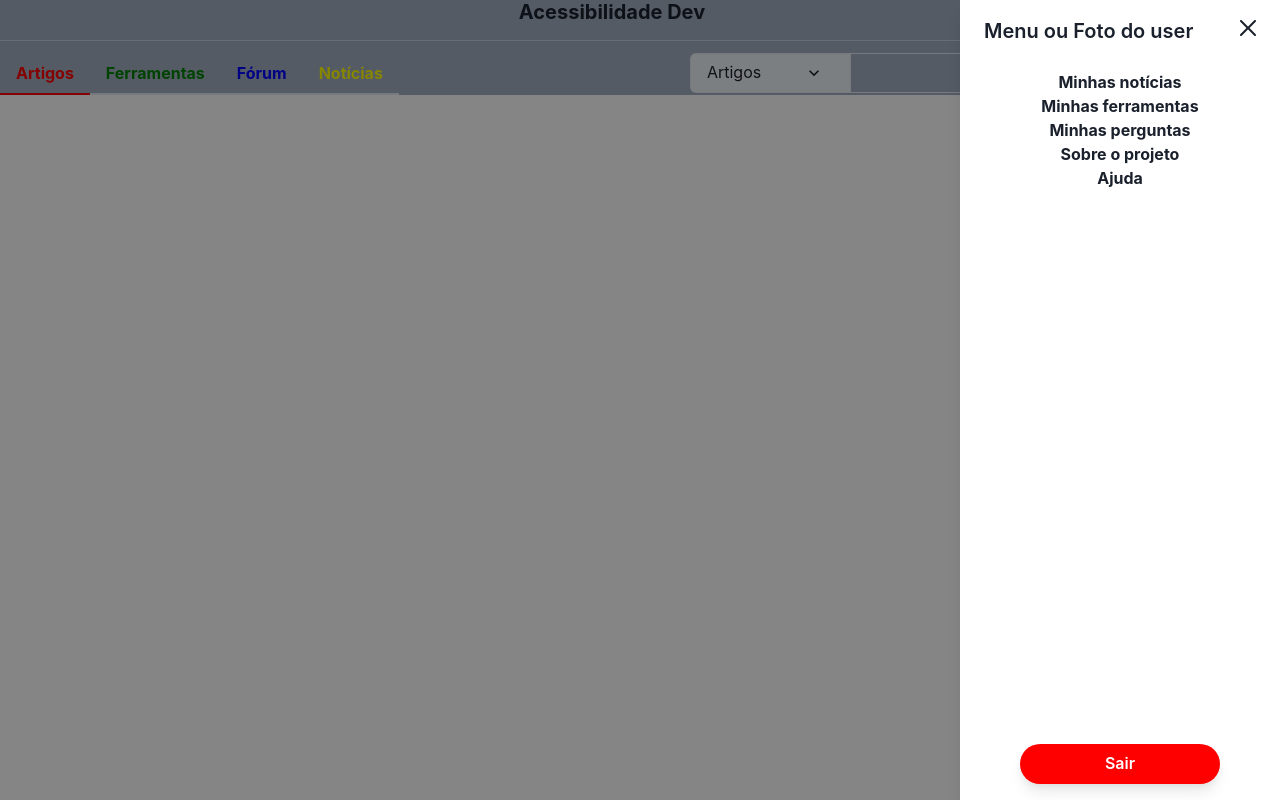
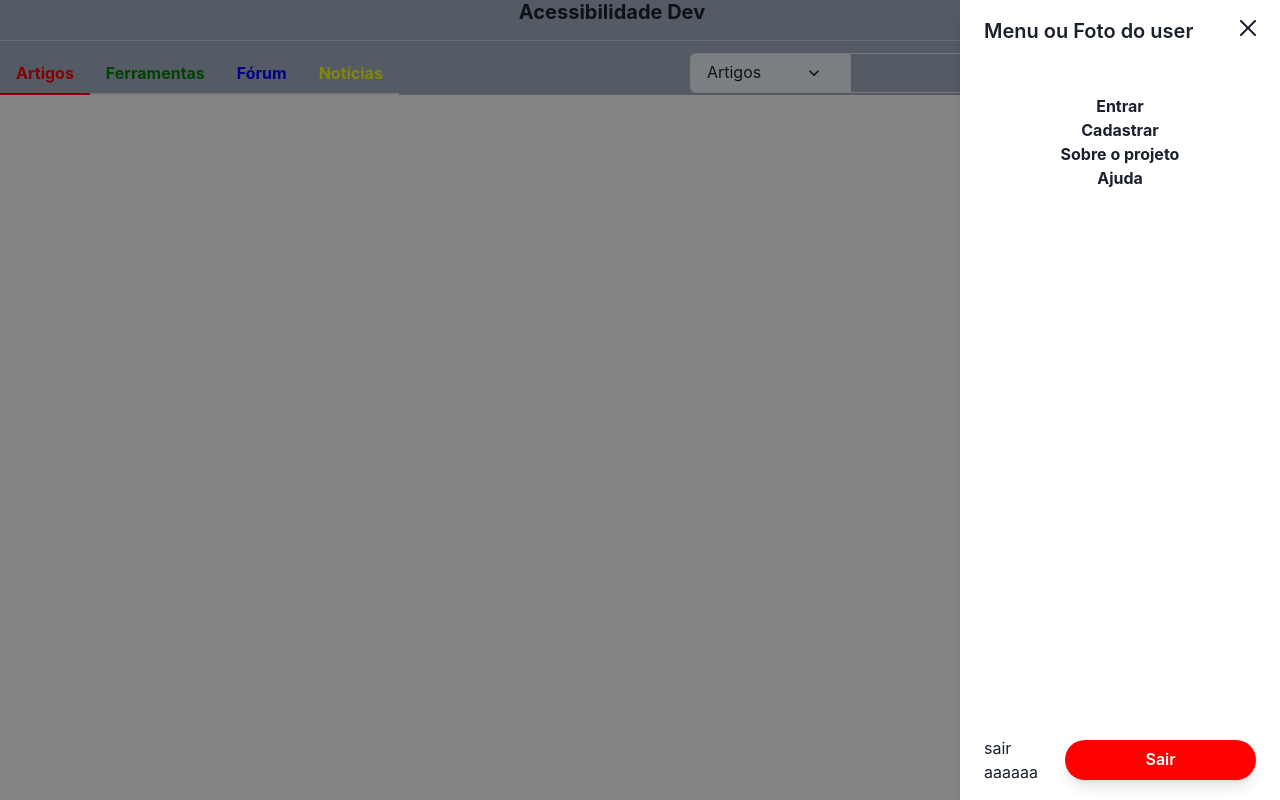
Before and after one commit to mdaniliauskas/acessibilidade-dev-front-end, a React (Vite) app: page / in a window 1280 px wide. Both pictures are taken after a click on the button 1252 px from the left and 20 px from the top of the page. Built offline with nearby package versions, Linux system fonts and the light colour scheme.

Commit message:
feat(CustomButton): props para capturar o evento de clique
configura novo domain e clientId do novo projeto do auth0

```diff
--- a/src/components/CustomButton/index.jsx
+++ b/src/components/CustomButton/index.jsx
@@ -7,6 +7,7 @@ function CustomButton({
   children,
   bg = "green",
   bgHover = "green.600",
+  onClick: handleClick,
 }) {
   return (
     <Button
@@ -17,6 +18,7 @@ function CustomButton({
       bg={bg}
       color="white"
       _hover={{ bg: bgHover ? bgHover : bg }}
+      onClick={() => handleClick()}
     >
       {children}
     </Button>
--- a/src/components/MenuSideBar/index.jsx
+++ b/src/components/MenuSideBar/index.jsx
@@ -1,106 +1,96 @@
+import React, { useState } from "react";
+import { Menu } from "react-feather";
+import CustomButton from "../CustomButton";
 
-import React, {useState} from 'react'
-import { Menu } from 'react-feather';
-import CustomButton from '../CustomButton';
+import LoginButton from "../LoginButton";
 
 import {
   Button,
   Drawer,
-  DrawerBody,    //centro afastado do outro
-  DrawerFooter,   //deixa para baixo na direita
-  DrawerHeader,     //deixa com negrito
-  DrawerOverlay,    //escurece tudo
-  DrawerContent,    //some com tudo
+  DrawerBody, //centro afastado do outro
+  DrawerFooter, //deixa para baixo na direita
+  DrawerHeader, //deixa com negrito
+  DrawerOverlay, //escurece tudo
+  DrawerContent, //some com tudo
   DrawerCloseButton,
   Link,
   Text,
   useDisclosure,
-} from '@chakra-ui/react'
+} from "@chakra-ui/react";
+import { useAuth0 } from "@auth0/auth0-react";
 
 const index = () => {
-  const { isOpen, onOpen, onClose } = useDisclosure()
-  const btnRef = React.useRef()
+  const { user, isAuthenticated, error, loginWithRedirect, logout } =
+    useAuth0();
 
-  const [isLogged, setIsLogged] = useState(true)
+  console.log(isAuthenticated);
+  console.log(error);
+  const { isOpen, onOpen, onClose } = useDisclosure();
+  const btnRef = React.useRef();
 
   return (
     <>
-      <Button ref={btnRef} colorScheme='white' onClick={onOpen}>
-        <Menu/>
+      <Button ref={btnRef} colorScheme="white" onClick={onOpen}>
+        <Menu />
       </Button>
       <Drawer
         isOpen={isOpen}
-        placement='right'
+        placement="right"
         onClose={onClose}
         finalFocusRef={btnRef}
       >
-        <DrawerOverlay/>
-        <DrawerContent >
-
+        <DrawerOverlay />
+        <DrawerContent>
           <DrawerHeader>
-          <Text>
-            Menu ou Foto do user
-          </Text>
-          <DrawerCloseButton size='lg'/>
+            <Text>Menu ou Foto do user</Text>
+            {error ? <p>{error.message}</p> : null}
+            <DrawerCloseButton size="lg" />
           </DrawerHeader>
 
-          <DrawerBody
-            as='b'
-            textAlign='center'
-          >
-            { isLogged ?
+          <DrawerBody as="b" textAlign="center">
+            {isAuthenticated ? (
               <>
-                <Link>
-                  Minhas notícias
-                </Link>
-                <br/>
-                <Link>
-                  Minhas ferramentas
-                </Link>
-                <br/>
-                <Link>
-                  Minhas perguntas
-                </Link>
-                <br/>
+                <Link>Minhas notícias</Link>
+                <br />
+                <Link>Minhas ferramentas</Link>
+                <br />
+                <Link>Minhas perguntas</Link>
+                <br />
               </>
-            :
+            ) : (
               <>
-                <Link>
-                  Entrar
-                </Link>
-                <br/>
-                <Link>
-                Cadastrar
-                </Link>
-                <br/>
+                {/* <LoginButton /> */}
+                <br />
+                <Link onClick={() => loginWithRedirect()}>Entrar</Link>
+                <br />
+                <Link>Cadastrar</Link>
+                <br />
               </>
-            }
+            )}
 
-            <Link>
-              Sobre o projeto
-            </Link>
-            <br/>
-            <Link >
-              Ajuda
-            </Link>
+            <Link>Sobre o projeto</Link>
+            <br />
+            <Link>Ajuda</Link>
+
+            {JSON.stringify(user)}
           </DrawerBody>
 
-          <DrawerFooter justifyContent='center'>
-          {isLogged ?
-            (
+          <DrawerFooter justifyContent="center">
+            <Link onClick={logout}>sair aaaaaa</Link>
+
             <CustomButton
-                type='button'
-                bg='red'
-                bgHover='red.500'
+              onClick={logout}
+              type="button"
+              bg="red"
+              bgHover="red.500"
             >
               Sair
             </CustomButton>
-            ): null}
           </DrawerFooter>
         </DrawerContent>
       </Drawer>
     </>
-  )
-}
+  );
+};
 
 export default index;
--- a/src/main.jsx
+++ b/src/main.jsx
@@ -12,7 +12,7 @@ import { ChakraProvider } from "@chakra-ui/react";
 ReactDOM.createRoot(document.getElementById("root")).render(
   <Auth0Provider
     domain="dev-tuds50i1sq2z02tu.us.auth0.com"
-    clientId="jcgNpQ4D5oGabBep7jqV7Wl465e3YD8n"
+    clientId="5NUUvBUkwrP1BnjL3RxeUnz5xnwX3ad0"
     authorizationParams={{
       redirect_uri: window.location.origin,
     }}
```
Also changed, not shown: src/App.jsx (+1 -10 lines), src/components/LoginButton/index.jsx (line endings or trailing spaces). Lines whose indentation alone changed are shown as unchanged.
